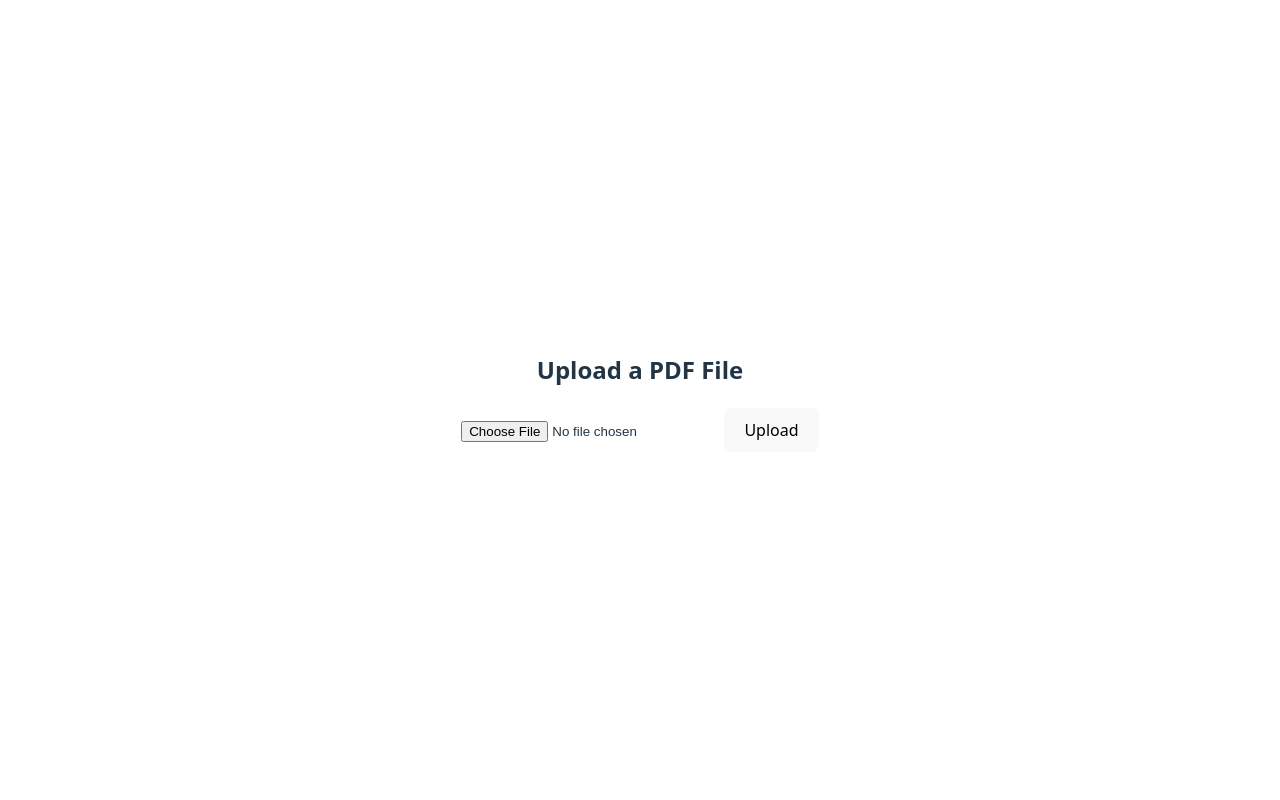
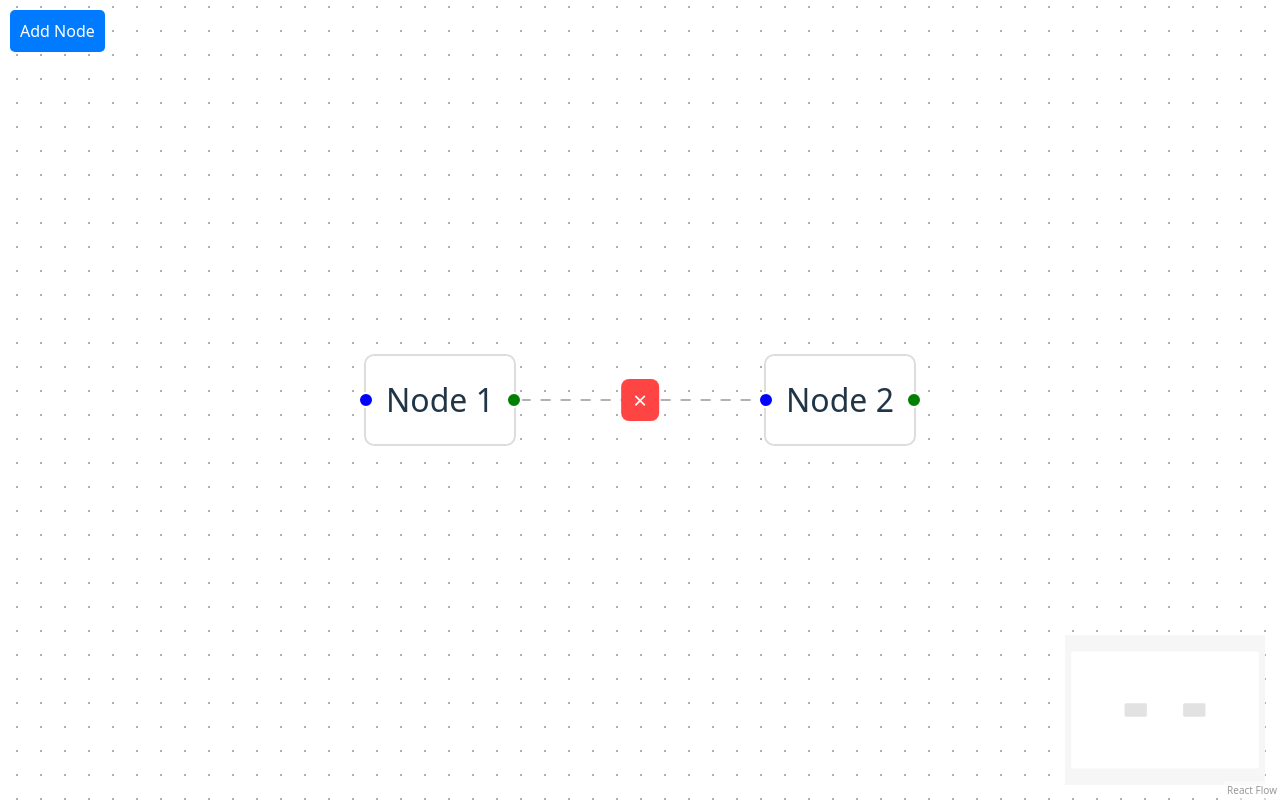
Before and after one commit to janitha-visna/documents-, a React (Vite) app in the folder frontend/: page /flow in a window 1280 px wide. Built offline with nearby package versions, Linux system fonts and the light colour scheme; no server answers.

Commit message:
create browser router

```diff
--- a/frontend/src/App.jsx
+++ b/frontend/src/App.jsx
@@ -1,12 +1,8 @@
-import FileUpload from "./components/FileUpload";
-import "./App.css";
+import { RouterProvider } from "react-router-dom";
+import router from "./routes";
 
-function App() {
-  return (
-    <div>
-      <FileUpload />
-    </div>
-  );
-}
+const App = () => {
+  return <RouterProvider router={router} />;
+};
 
 export default App;
--- /dev/null
+++ b/frontend/src/pages/Flow.jsx
@@ -0,0 +1,293 @@
+import React, { useCallback, useRef, useEffect } from "react";
+import {
+  ReactFlow,
+  MiniMap,
+  Controls,
+  Background,
+  useNodesState,
+  useEdgesState,
+  addEdge,
+  reconnectEdge,
+  Handle,
+  BaseEdge,
+  EdgeLabelRenderer,
+  getStraightPath,
+  useReactFlow,
+  useStoreApi,
+  ReactFlowProvider,
+} from "@xyflow/react";
+
+import "@xyflow/react/dist/style.css";
+
+const MIN_DISTANCE = 150;
+
+const CustomNode = ({ data }) => (
+  <div
+    style={{
+      padding: "10px",
+      border: "1px solid #ddd",
+      borderRadius: "5px",
+      background: "#fff",
+      position: "relative",
+    }}
+  >
+    <Handle type="target" position="left" style={{ background: "blue" }} />
+    {data.label}
+    <Handle type="source" position="right" style={{ background: "green" }} />
+  </div>
+);
+
+const CustomEdge = ({ id, sourceX, sourceY, targetX, targetY, style }) => {
+  const { setEdges } = useReactFlow();
+  const [edgePath] = getStraightPath({ sourceX, sourceY, targetX, targetY });
+
+  return (
+    <>
+      <BaseEdge id={id} path={edgePath} style={style} />
+      <EdgeLabelRenderer>
+        <button
+          style={{
+            position: "absolute",
+            transform: `translate(-50%, -50%) translate(${
+              (sourceX + targetX) / 2
+            }px,${(sourceY + targetY) / 2}px)`,
+            pointerEvents: "all",
+            fontSize: "12px",
+            padding: "2px 6px",
+            background: "#ff4444",
+            color: "white",
+            border: "none",
+            borderRadius: "4px",
+            cursor: "pointer",
+          }}
+          onClick={() => setEdges((es) => es.filter((e) => e.id !== id))}
+        >
+          ×
+        </button>
+      </EdgeLabelRenderer>
+    </>
+  );
+};
+
+const nodeTypes = { custom: CustomNode };
+const edgeTypes = { straight: CustomEdge };
+
+const initialNodes = [
+  {
+    id: "1",
+    type: "custom",
+    position: { x: 0, y: 0 },
+    data: { label: "Node 1" },
+  },
+  {
+    id: "2",
+    type: "custom",
+    position: { x: 200, y: 0 },
+    data: { label: "Node 2" },
+  },
+];
+
+const initialEdges = [
+  { id: "1-2", type: "straight", source: "1", target: "2", animated: true },
+];
+
+const Flow = () => {
+  const store = useStoreApi();
+  const { getInternalNode } = useReactFlow();
+  const edgeReconnectSuccessful = useRef(true);
+  const [nodes, setNodes, onNodesChange] = useNodesState(initialNodes);
+  const [edges, setEdges, onEdgesChange] = useEdgesState(initialEdges);
+  const debounceTimeout = useRef(null);
+
+  const saveToAPI = useCallback(() => {
+    const payload = { nodes, edges };
+
+    console.log("debounced nodes", nodes);
+    console.log("debounced edges", edges);
+
+    fetch("http://localhost:5000/api/save", {
+      method: "POST",
+      headers: {
+        "Content-Type": "application/json",
+      },
+      body: JSON.stringify(payload),
+    })
+      .then((response) => {
+        if (!response.ok) throw new Error("Failed to save");
+        return response.json();
+      })
+      .then((data) => console.log("Save successful:", data))
+      .catch((error) => console.error("Save error:", error));
+  }, [nodes, edges]);
+
+  useEffect(() => {
+    if (debounceTimeout.current) clearTimeout(debounceTimeout.current);
+    debounceTimeout.current = setTimeout(saveToAPI, 500);
+
+    return () => {
+      if (debounceTimeout.current) clearTimeout(debounceTimeout.current);
+    };
+  }, [nodes, edges, saveToAPI]);
+
+  const getClosestEdge = useCallback(
+    (node) => {
+      const { nodeLookup } = store.getState();
+      const internalNode = getInternalNode(node.id);
+
+      const closestNode = Array.from(nodeLookup.values()).reduce(
+        (res, n) => {
+          if (n.id === internalNode.id) return res;
+          const dx =
+            n.internals.positionAbsolute.x -
+            internalNode.internals.positionAbsolute.x;
+          const dy =
+            n.internals.positionAbsolute.y -
+            internalNode.internals.positionAbsolute.y;
+          const d = Math.sqrt(dx * dx + dy * dy);
+          return d < res.distance && d < MIN_DISTANCE
+            ? { distance: d, node: n }
+            : res;
+        },
+        { distance: Number.MAX_VALUE, node: null }
+      );
+
+      if (!closestNode.node) return null;
+
+      const closeNodeIsSource =
+        closestNode.node.internals.positionAbsolute.x <
+        internalNode.internals.positionAbsolute.x;
+      return {
+        id: `${closestNode.node.id}-${node.id}-temp`,
+        source: closeNodeIsSource ? closestNode.node.id : node.id,
+        target: closeNodeIsSource ? node.id : closestNode.node.id,
+        type: "straight",
+        className: "temp",
+        style: { strokeDasharray: "5,5" },
+      };
+    },
+    [store, getInternalNode]
+  );
+
+  const onNodeDrag = useCallback(
+    (_, node) => {
+      const closeEdge = getClosestEdge(node);
+      setEdges((es) => {
+        const nextEdges = es.filter((e) => e.className !== "temp");
+        if (
+          closeEdge &&
+          !nextEdges.find(
+            (ne) =>
+              ne.source === closeEdge.source && ne.target === closeEdge.target
+          )
+        ) {
+          nextEdges.push(closeEdge);
+        }
+        return nextEdges;
+      });
+    },
+    [getClosestEdge, setEdges]
+  );
+
+  const onNodeDragStop = useCallback(
+    (_, node) => {
+      const closeEdge = getClosestEdge(node);
+      setEdges((es) => {
+        const nextEdges = es.filter((e) => e.className !== "temp");
+        if (closeEdge)
+          nextEdges.push({
+            ...closeEdge,
+            id: `${closeEdge.source}-${closeEdge.target}`,
+            className: undefined,
+          });
+        return nextEdges;
+      });
+    },
+    [getClosestEdge]
+  );
+
+  const onConnect = useCallback(
+    (params) =>
+      setEdges((eds) =>
+        addEdge({ ...params, type: "straight", animated: true }, eds)
+      ),
+    [setEdges]
+  );
+
+  const onReconnectStart = useCallback(() => {
+    edgeReconnectSuccessful.current = false;
+  }, []);
+
+  const onReconnect = useCallback((oldEdge, newConnection) => {
+    edgeReconnectSuccessful.current = true;
+    setEdges((eds) => reconnectEdge(oldEdge, newConnection, eds));
+  }, []);
+
+  const onReconnectEnd = useCallback((_, edge) => {
+    if (!edgeReconnectSuccessful.current) {
+      setEdges((eds) => eds.filter((e) => e.id !== edge.id));
+    }
+    edgeReconnectSuccessful.current = true;
+  }, []);
+
+  const onEdgesDelete = useCallback((edgesToDelete) => {
+    setEdges((eds) => eds.filter((edge) => !edgesToDelete.includes(edge)));
+  }, []);
+
+  const addNode = () => {
+    const newNode = {
+      id: `${nodes.length + 1}`,
+      type: "custom",
+      position: { x: Math.random() * 500, y: Math.random() * 500 },
+      data: { label: `Node ${nodes.length + 1}` },
+    };
+    setNodes((nds) => [...nds, newNode]);
+  };
+
+  return (
+    <div style={{ width: "100vw", height: "100vh" }}>
+      <ReactFlow
+        nodes={nodes}
+        edges={edges}
+        onNodesChange={onNodesChange}
+        onEdgesChange={onEdgesChange}
+        onConnect={onConnect}
+        onEdgesDelete={onEdgesDelete}
+        nodeTypes={nodeTypes}
+        edgeTypes={edgeTypes}
+        onReconnect={onReconnect}
+        onReconnectStart={onReconnectStart}
+        onReconnectEnd={onReconnectEnd}
+        onNodeDrag={onNodeDrag}
+        onNodeDragStop={onNodeDragStop}
+        fitView
+      >
+        <MiniMap />
+        <Background variant="dots" gap={12} size={1} />
+      </ReactFlow>
+
+      <button
+        onClick={addNode}
+        style={{
+          position: "absolute",
+          top: "10px",
+          left: "10px",
+          zIndex: 10,
+          padding: "10px",
+          background: "#007bff",
+          color: "#fff",
+          border: "none",
+          borderRadius: "5px",
+          cursor: "pointer",
+        }}
+      >
+        Add Node
+      </button>
+    </div>
+  );
+};
+
+export default () => (
+  <ReactFlowProvider>
+    <Flow />
+  </ReactFlowProvider>
+);
--- /dev/null
+++ b/frontend/src/routes/index.jsx
@@ -0,0 +1,17 @@
+import { createBrowserRouter } from "react-router-dom";
+import FileUpload from "../components/FileUpload";
+import Flow from "../pages/Flow";
+
+const router = createBrowserRouter([
+  {
+    path: "/",
+    element: <FileUpload />,
+    errorElement: <div>404 Not Found</div>,
+  },
+  {
+    path: "/flow",
+    element: <Flow />,
+  },
+]);
+
+export default router;
```
